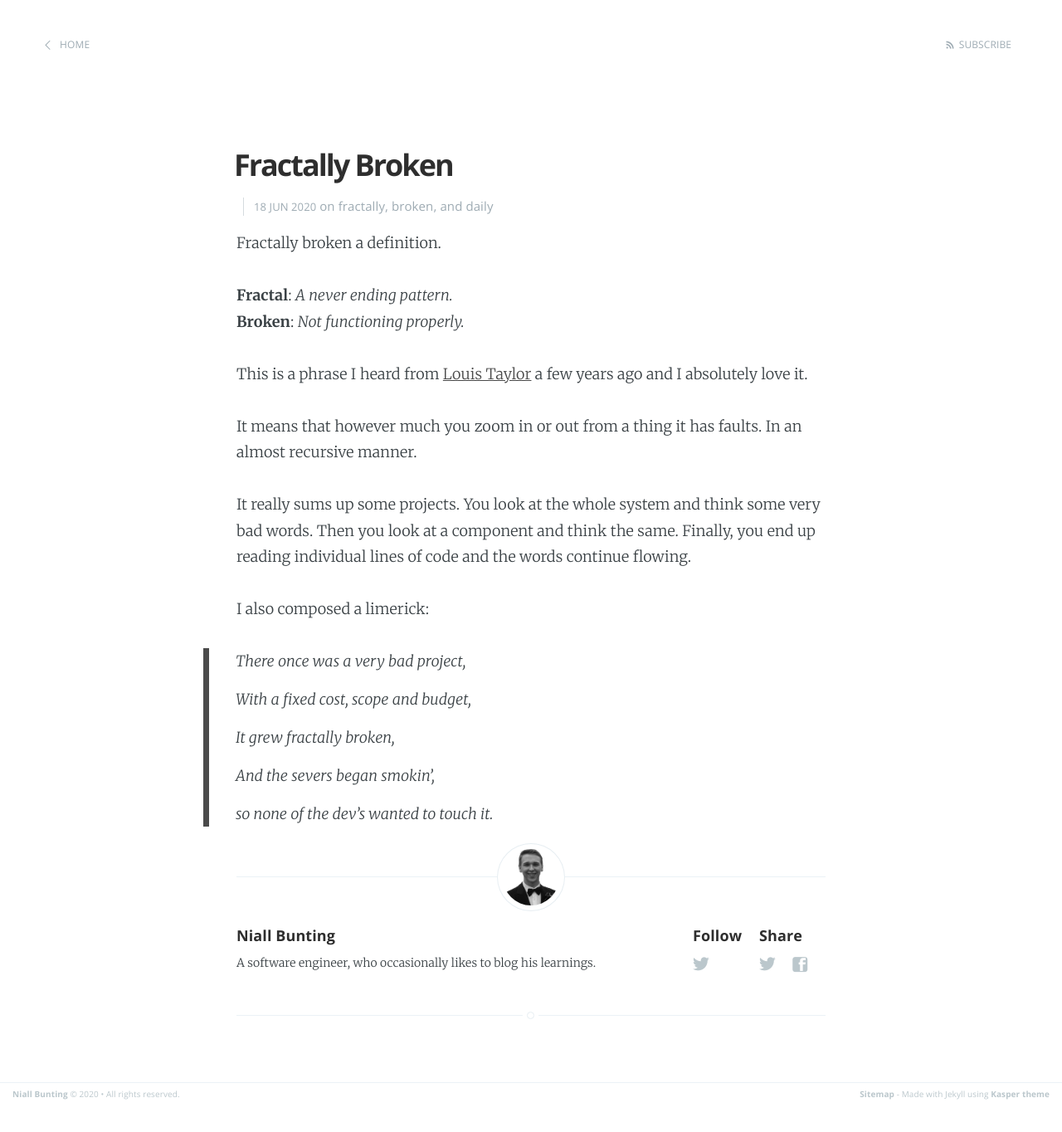
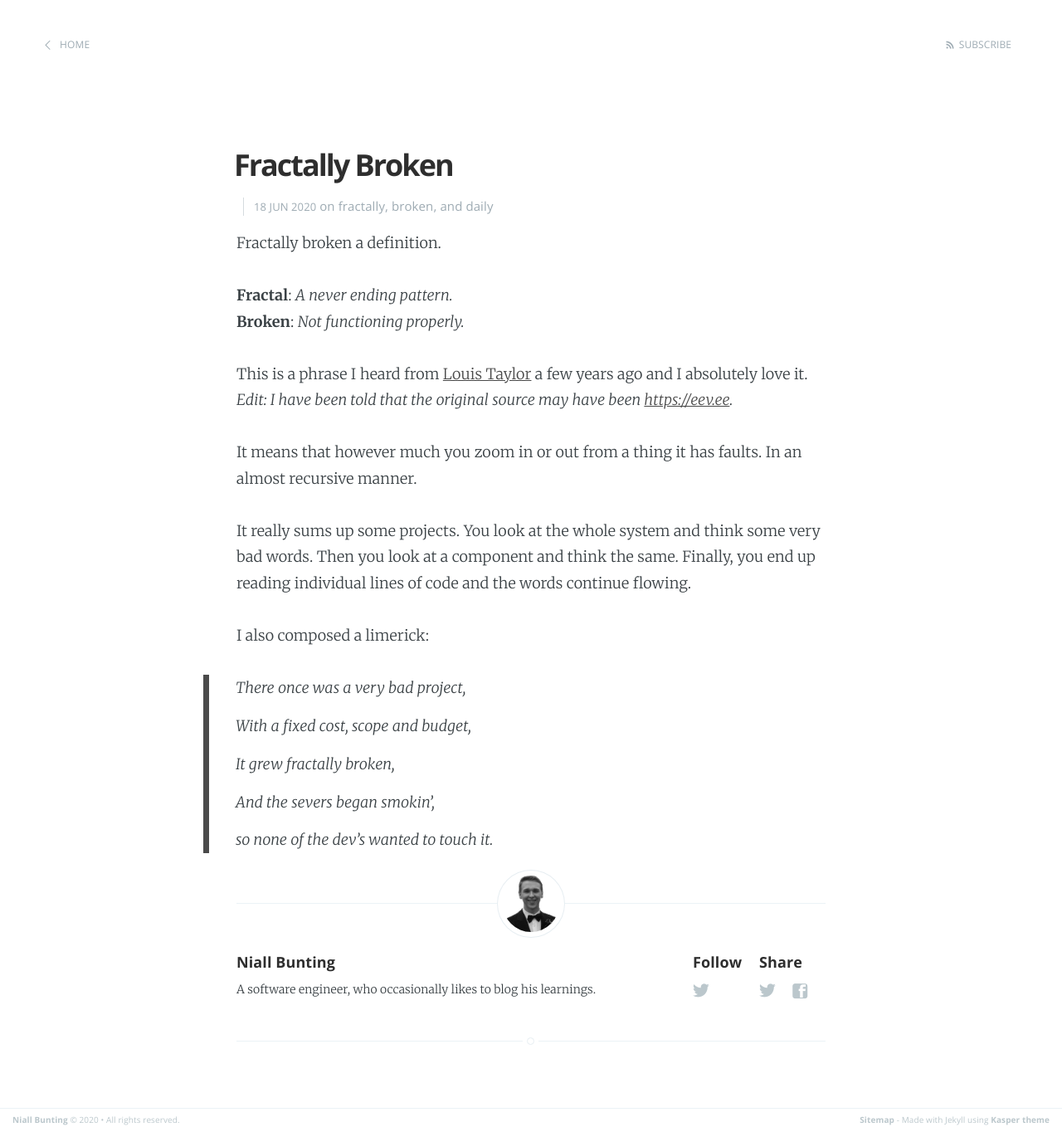
Before and after one commit to NiallBunting/niallbunting.github.io, a Jekyll site: the page built from _posts/2020-06-18-fractally-broken.markdown, in a window 1280 px wide. Shown: the whole page at 83% size. Built offline with Jekyll 4.4.1, drawn with Linux system fonts in a browser that asks for light colours; before the commit the page ends 1332 px from its top, so only the background shows below that.

Commit message:
20200618 Update source fractially broken

```diff
--- a/_posts/2020-06-18-fractally-broken.markdown
+++ b/_posts/2020-06-18-fractally-broken.markdown
@@ -9,7 +9,7 @@ Fractally broken a definition.
 
 **Fractal**: _A never ending pattern._<br/>**Broken**: _Not functioning properly._
 
-This is a phrase I heard from [Louis Taylor][kragniz] a few years ago and I absolutely love it.
+This is a phrase I heard from [Louis Taylor][kragniz] a few years ago and I absolutely love it. _Edit: I have been told that the original source may have been [https://eev.ee][source]._
 
 It means that however much you zoom in or out from a thing it has faults. In an almost recursive manner.
 
@@ -28,3 +28,4 @@ I also composed a limerick:
 > so none of the dev’s wanted to touch it.
 
 [kragniz]: https://kragniz.eu/
+[source]: https://eev.ee/blog/2012/04/09/php-a-fractal-of-bad-design/
```
